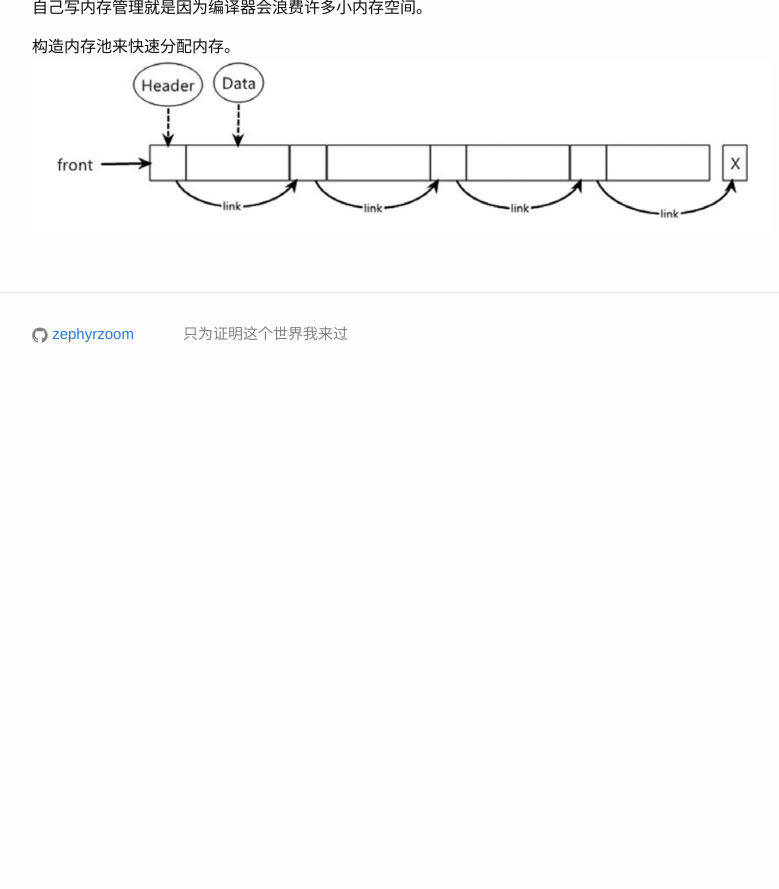
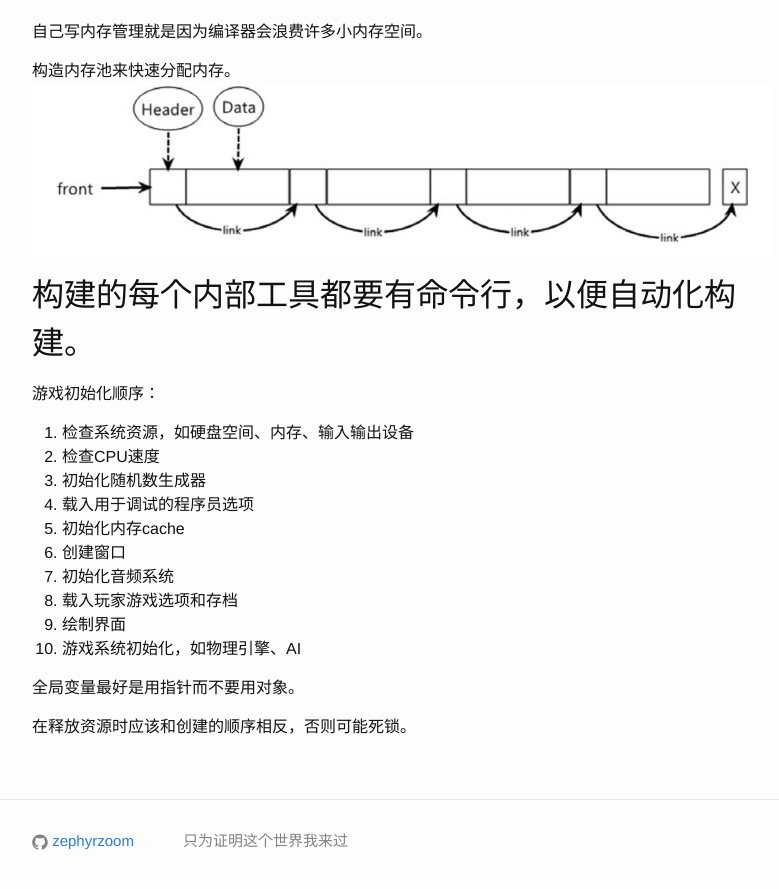
Before and after one commit to zephyrzoom/zephyrzoom.github.io, a Jekyll site: the page built from _posts/2017-09-09-game-coding.md, in a window 1280 px wide and 900 px high, scrolled down 2673 px. Shown: the top 889 px of the window, without its empty margins (238-1017 px from the left). Built offline with Jekyll 4.4.1, drawn with Linux system fonts in a browser that asks for light colours; before the commit the page ends 3078 px from its top, so only the background shows below that.

Commit message:
update game coding

```diff
--- a/_posts/2017-09-09-game-coding.md
+++ b/_posts/2017-09-09-game-coding.md
@@ -23,7 +23,7 @@ date: 2017-09-09 14:54:00 +0800
 ![network architecture](/image/network-arch.png)
 
 视频接口使用OpenGL，音频接口使用FMod
-
+--------------------------------------------------------------
 代码规范：每个大阔号单独占一行。
 
 保持编码风格的一致:函数命名如驼峰式，函数名的定义如get find等，都有统一的含义无论用在哪里。
@@ -60,3 +60,21 @@ date: 2017-09-09 14:54:00 +0800
 
 构造内存池来快速分配内存。
 ![memory pool](/image/memory-pool.png)
+
+构建的每个内部工具都要有命令行，以便自动化构建。
+--------------------------------------------------
+游戏初始化顺序：
+1. 检查系统资源，如硬盘空间、内存、输入输出设备
+2. 检查CPU速度
+3. 初始化随机数生成器
+4. 载入用于调试的程序员选项
+5. 初始化内存cache
+6. 创建窗口
+7. 初始化音频系统
+8. 载入玩家游戏选项和存档
+9. 绘制界面
+10. 游戏系统初始化，如物理引擎、AI
+
+全局变量最好是用指针而不要用对象。
+
+在释放资源时应该和创建的顺序相反，否则可能死锁。
```
